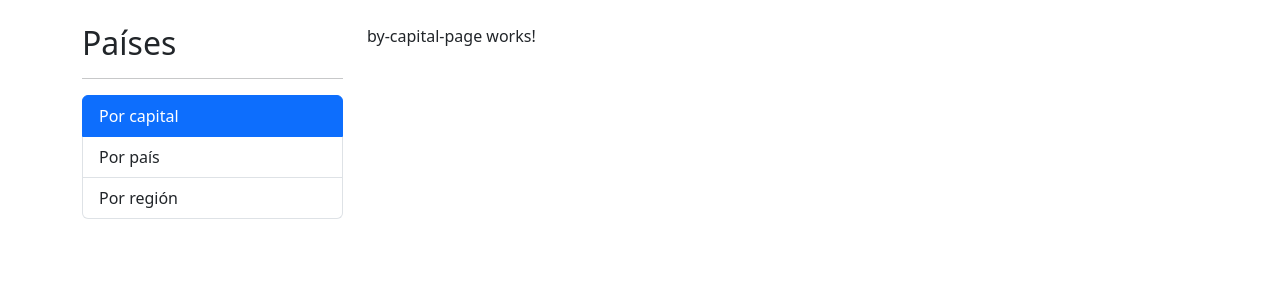
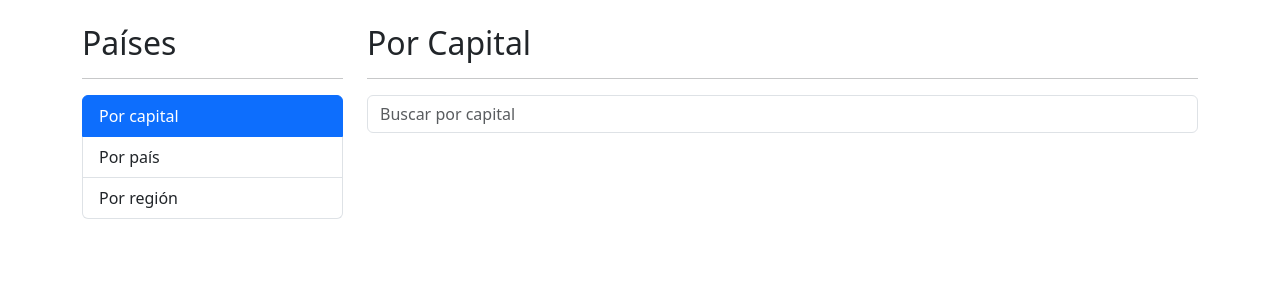
Before and after one commit to edd-dev02/countrys-app, an Angular app: page /countries/by-capital in a window 1280 px wide. Shown: the top 300 px of the page. Built offline with nearby package versions, Linux system fonts and the light colour scheme.

Commit message:
Creación de componente reutilizable SearchBox e implementacion en componente by-capital

```diff
--- a/src/app/countries/countries.module.ts
+++ b/src/app/countries/countries.module.ts
@@ -5,6 +5,7 @@
 import { ByRegionPageComponent } from './pages/by-region-page/by-region-page.component';
 import { CountryPageComponent } from './pages/country-page/country-page.component';
 import { CountriesRoutingModule } from './countries-routing.module';
+import { SharedModule } from '../shared/shared.module';
 
 
 
@@ -17,7 +18,8 @@
   ],
   imports: [
     CommonModule,
-    CountriesRoutingModule
+    CountriesRoutingModule,
+    SharedModule
   ]
 })
 export class CountriesModule { }
--- a/src/app/countries/pages/by-capital-page/by-capital-page.component.html
+++ b/src/app/countries/pages/by-capital-page/by-capital-page.component.html
@@ -1 +1,20 @@
-<p>by-capital-page works!</p>
+<h2>Por Capital</h2>
+<hr>
+
+<div class="row">
+  <div class="col">
+
+    <!--searchbox-->
+    <shared-search-box [InputSearchBox]="placeholder"></shared-search-box>
+
+  </div>
+</div>
+
+<div class="row">
+  <div class="col">
+
+    <!--tabla de resultados-->
+
+
+  </div>
+</div>
--- a/src/app/countries/pages/by-capital-page/by-capital-page.component.ts
+++ b/src/app/countries/pages/by-capital-page/by-capital-page.component.ts
@@ -7,4 +7,6 @@
 })
 export class ByCapitalPageComponent {
 
+  public placeholder: string = "Buscar por capital"
+
 }
--- /dev/null
+++ b/src/app/shared/components/search-box/search-box.component.html
@@ -0,0 +1,5 @@
+<input
+  type="text"
+  [placeholder]="placeholder"
+  class="form-control"
+>
--- /dev/null
+++ b/src/app/shared/components/search-box/search-box.component.ts
@@ -0,0 +1,13 @@
+import { Component, Input } from '@angular/core';
+
+@Component({
+  selector: 'shared-search-box',
+  templateUrl: './search-box.component.html',
+  styles: ``
+})
+export class SearchBoxComponent {
+
+  @Input("InputSearchBox")
+  public placeholder: string = "";
+
+}
```
Also changed, not shown: src/app/shared/shared.module.ts (+5 -3 lines).
